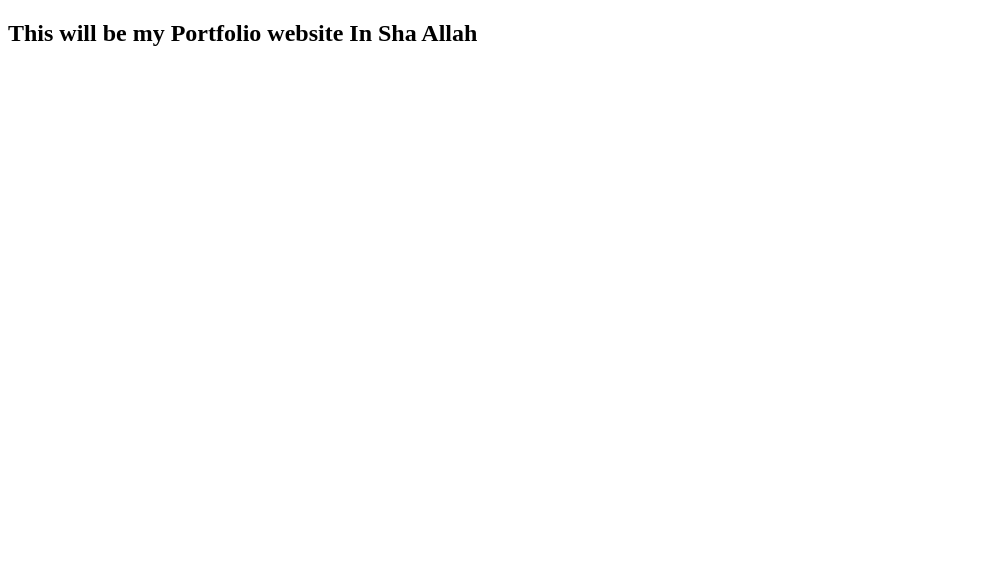
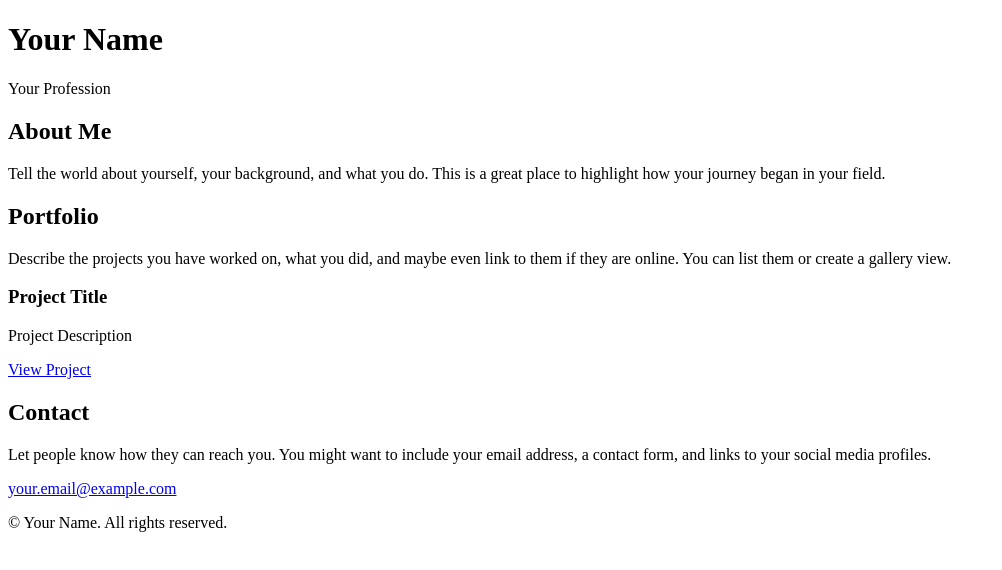
Before and after one commit to anasishaq183/anasishaq183.github.io, a plain HTML site: page index.html in a window 1280 px wide. Shown: the whole page, without its empty margins (0-1002 px from the left). Drawn offline with Linux system fonts and the light colour scheme.

Commit message:
Update index.html

```diff
--- a/index.html
+++ b/index.html
@@ -1,6 +1,46 @@
 <!DOCTYPE html>
-<html>
-    <body>
-        <h2>This will be my Portfolio website In Sha Allah</h2>
-    </body>
+<html lang="en">
+<head>
+    <meta charset="UTF-8">
+    <meta name="viewport" content="width=device-width, initial-scale=1.0">
+    <title>Your Portfolio Name</title>
+</head>
+<body>
+    <!-- Header Section -->
+    <header>
+        <h1>Your Name</h1>
+        <p>Your Profession</p>
+    </header>
+
+    <!-- About Me Section -->
+    <section id="about">
+        <h2>About Me</h2>
+        <p>Tell the world about yourself, your background, and what you do. This is a great place to highlight how your journey began in your field.</p>
+    </section>
+
+    <!-- Portfolio Section -->
+    <section id="portfolio">
+        <h2>Portfolio</h2>
+        <p>Describe the projects you have worked on, what you did, and maybe even link to them if they are online. You can list them or create a gallery view.</p>
+        <!-- Example of a project -->
+        <div>
+            <h3>Project Title</h3>
+            <p>Project Description</p>
+            <a href="project-link.html">View Project</a>
+        </div>
+    </section>
+
+    <!-- Contact Section -->
+    <section id="contact">
+        <h2>Contact</h2>
+        <p>Let people know how they can reach you. You might want to include your email address, a contact form, and links to your social media profiles.</p>
+        <!-- Example Email Link -->
+        <a href="mailto:your.email@example.com">your.email@example.com</a>
+    </section>
+
+    <!-- Footer -->
+    <footer>
+        <p>© Your Name. All rights reserved.</p>
+    </footer>
+</body>
 </html>
```
